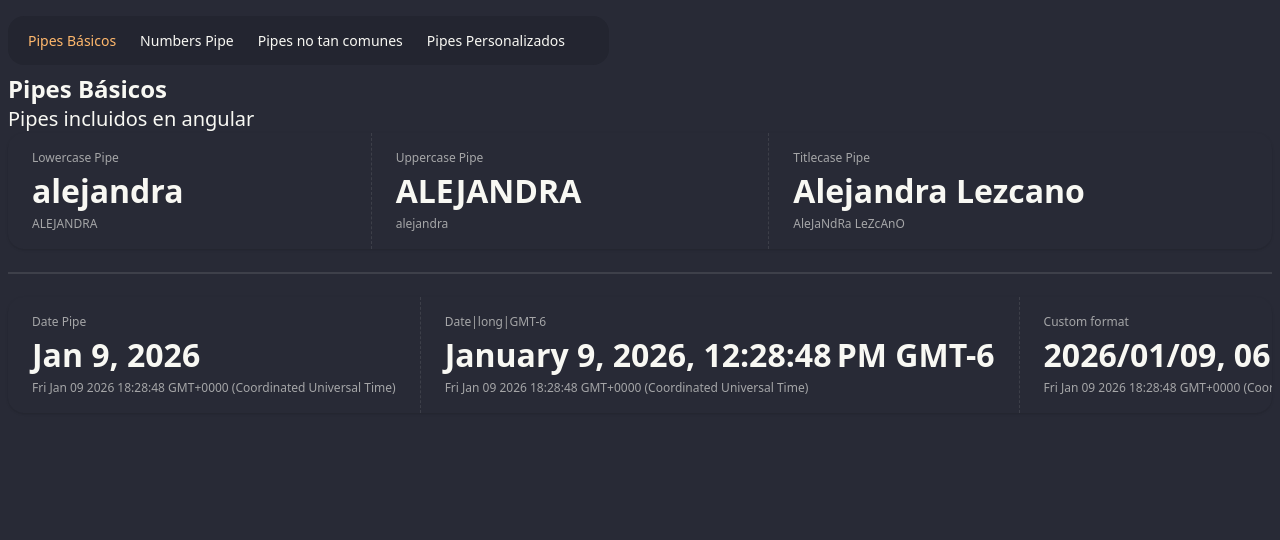
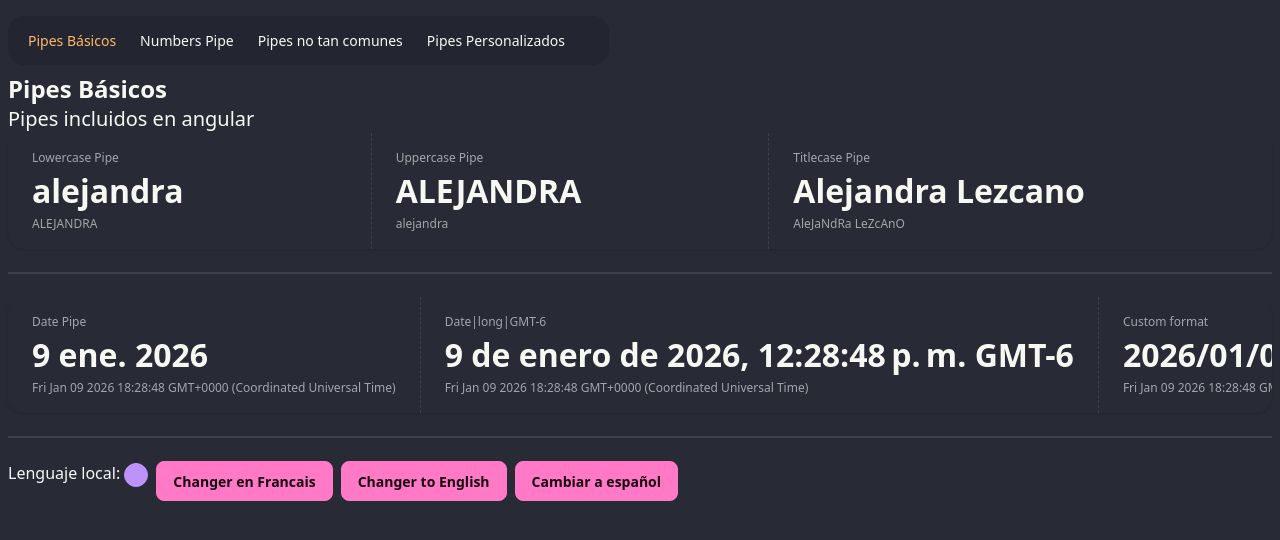
Before and after one commit to lezcanoale/pipes-app, an Angular app: page /basic in a window 1280 px wide. Shown: the top 540 px of the page. Built offline with nearby package versions, Linux system fonts and the light colour scheme.

Commit message:
feat: add locale management and update basic page with language selection

```diff
--- a/src/app/app.config.ts
+++ b/src/app/app.config.ts
@@ -1,11 +1,23 @@
-import { ApplicationConfig, provideBrowserGlobalErrorListeners } from '@angular/core';
+import { ApplicationConfig, LOCALE_ID, provideBrowserGlobalErrorListeners } from '@angular/core';
 import { provideRouter } from '@angular/router';
 
 import { routes } from './app.routes';
+import { registerLocaleData } from '@angular/common';
+
+import localEs from '@angular/common/locales/es-PY';
+import { LocaleService } from './services/locale.service';
+
+registerLocaleData(localEs, 'es');
 
 export const appConfig: ApplicationConfig = {
   providers: [
     provideBrowserGlobalErrorListeners(),
-    provideRouter(routes)
-  ]
+    provideRouter(routes),
+    {
+      provide: LOCALE_ID,
+      useValue: 'es',
+      deps: [LocaleService],
+      useFactory: (localeService: LocaleService) => localeService.getLocale,
+    },
+  ],
 };
--- a/src/app/pages/basic-page/basic-page.html
+++ b/src/app/pages/basic-page/basic-page.html
@@ -40,3 +40,15 @@
     <div class="stat-desc">{{customDate()}}</div>
   </div>
 </div>
+
+<div class="divider"></div>
+
+<section class="flex flex-row gap-2">
+  <h1>Lenguaje local:
+    <span class="badge badge-secondary font-bold">{{localeService.getLocale | titlecase}}</span>
+  </h1>
+
+  <button class="btn btn-primary" (click)="changeLocale('fr')">Changer en Francais</button>
+  <button class="btn btn-primary" (click)="changeLocale('en')">Changer to English</button>
+  <button class="btn btn-primary" (click)="changeLocale('es')">Cambiar a español</button>
+</section>
--- a/src/app/pages/basic-page/basic-page.ts
+++ b/src/app/pages/basic-page/basic-page.ts
@@ -1,6 +1,7 @@
 import { DatePipe, LowerCasePipe, TitleCasePipe, UpperCasePipe } from '@angular/common';
-import { ChangeDetectionStrategy, Component, effect, signal } from '@angular/core';
+import { ChangeDetectionStrategy, Component, effect, inject, signal } from '@angular/core';
 import { TitleHeaderComponent } from '../../components/title-header/title-header';
+import { AvailableLocale, LocaleService } from '../../services/locale.service';
 
 @Component({
   selector: 'app-basic-page',
@@ -14,7 +15,7 @@ export default class BasicPageComponent {
   fullName = signal('AleJaNdRa LeZcAnO');
 
   customDate = signal(new Date());
-
+  localeService = inject(LocaleService);
   thickingDate = effect((onCleanUp) => {
     const interval = setInterval(() => {
       this.customDate.set(new Date());
@@ -24,4 +25,9 @@ export default class BasicPageComponent {
       clearInterval(interval);
     });
   });
+
+  changeLocale(locale: AvailableLocale) {
+    console.log({ locale });
+    this.localeService.changeLocale(locale);
+  }
 }
--- /dev/null
+++ b/src/app/services/locale.service.ts
@@ -0,0 +1,22 @@
+import { Injectable, signal } from '@angular/core';
+
+export type AvailableLocale = 'es' | 'fr' | 'en';
+
+@Injectable({ providedIn: 'root' })
+export class LocaleService {
+  public currentLocale = signal<AvailableLocale>('es');
+
+  constructor() {
+    this.currentLocale.set(localStorage.getItem('locale') as AvailableLocale) ?? 'es';
+  }
+
+  public get getLocale() {
+    return this.currentLocale();
+  }
+
+  changeLocale(locale: AvailableLocale) {
+    localStorage.setItem('locale', locale);
+    this.currentLocale.set(locale);
+    window.location.reload();
+  }
+}
```
